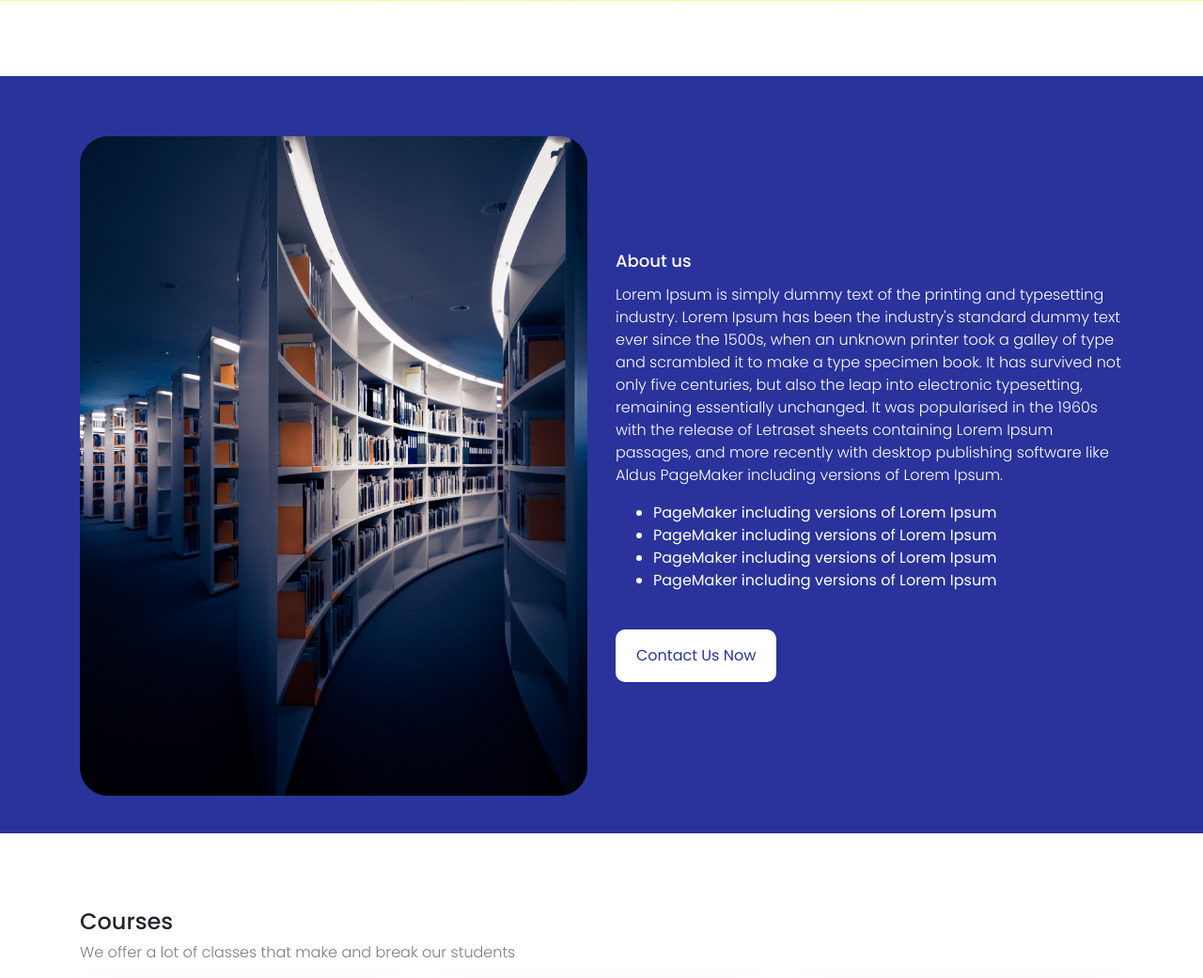
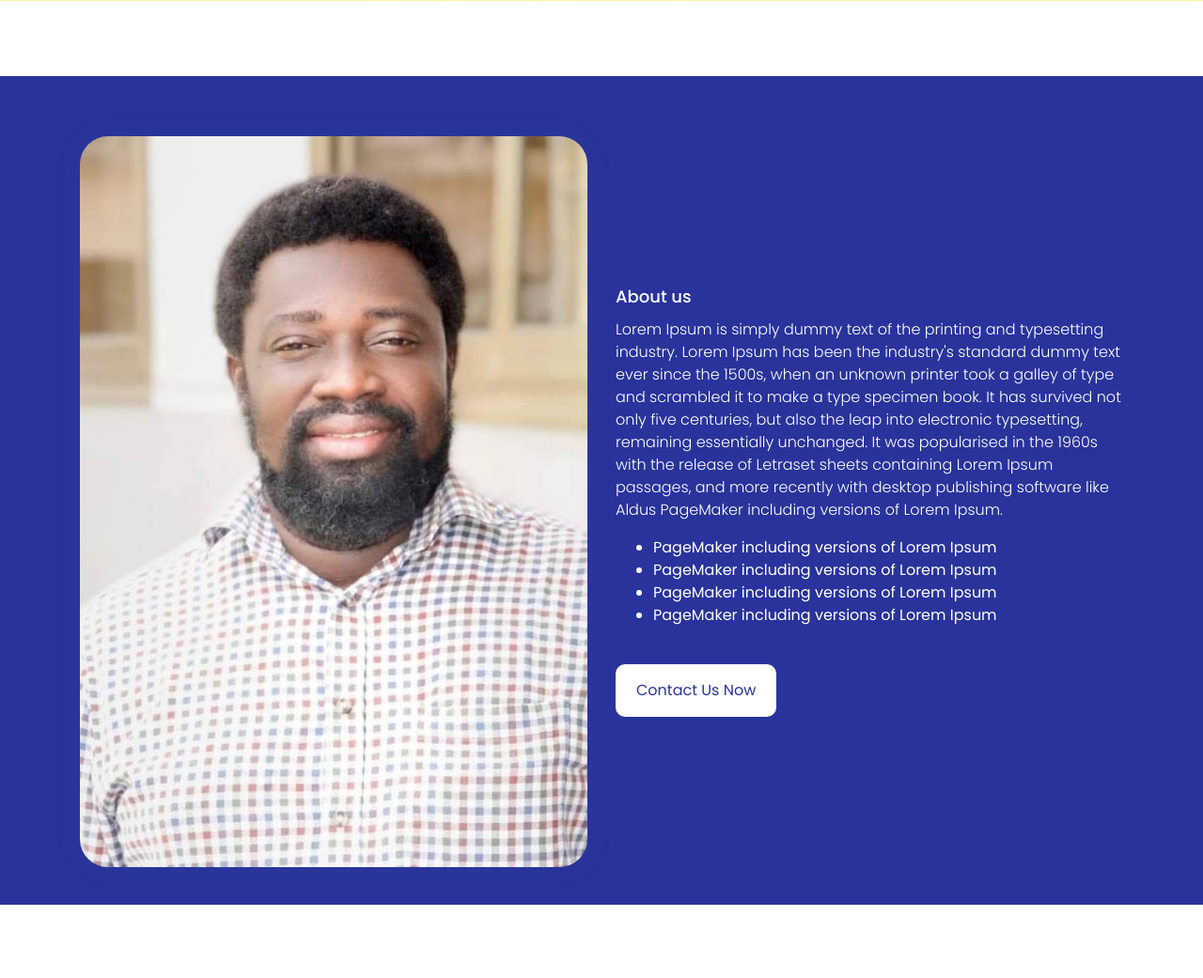
Before and after one commit to Kweku7k/nege, a Flask app: page / in a window 1280 px wide. Shown: the part 1743-2784 px from the top of the page at 94% size. Run offline with Flask 2, Linux system fonts and the light colour scheme; some libraries are stand-ins or nearby versions.

Commit message:
about section

```diff
--- a/templates/index.html
+++ b/templates/index.html
@@ -88,7 +88,7 @@
                   <br>
                   <div class="row">
                       <div class="col-md-6" data-aos="fade-right">
-                          <img src="static/img/about1.jpg" width="100%"style="border-radius: 30px; box-shadow: 0 0 29px 0 rgba(68, 88, 144, 0.12);" alt="">
+                          <img src="static/img/nege.jpeg" width="100%"style="border-radius: 30px; box-shadow: 0 0 29px 0 rgba(68, 88, 144, 0.12);" alt="">
                       </div>
                       <div class="col-md-6" style="margin-top: auto; margin-bottom: auto;">
                           <h4 class="header" style="color: white;" data-aos="fade-up" data-aos-delay="100">About us</h4>
```
Also changed, not shown: static/img/nege.jpeg (added).
